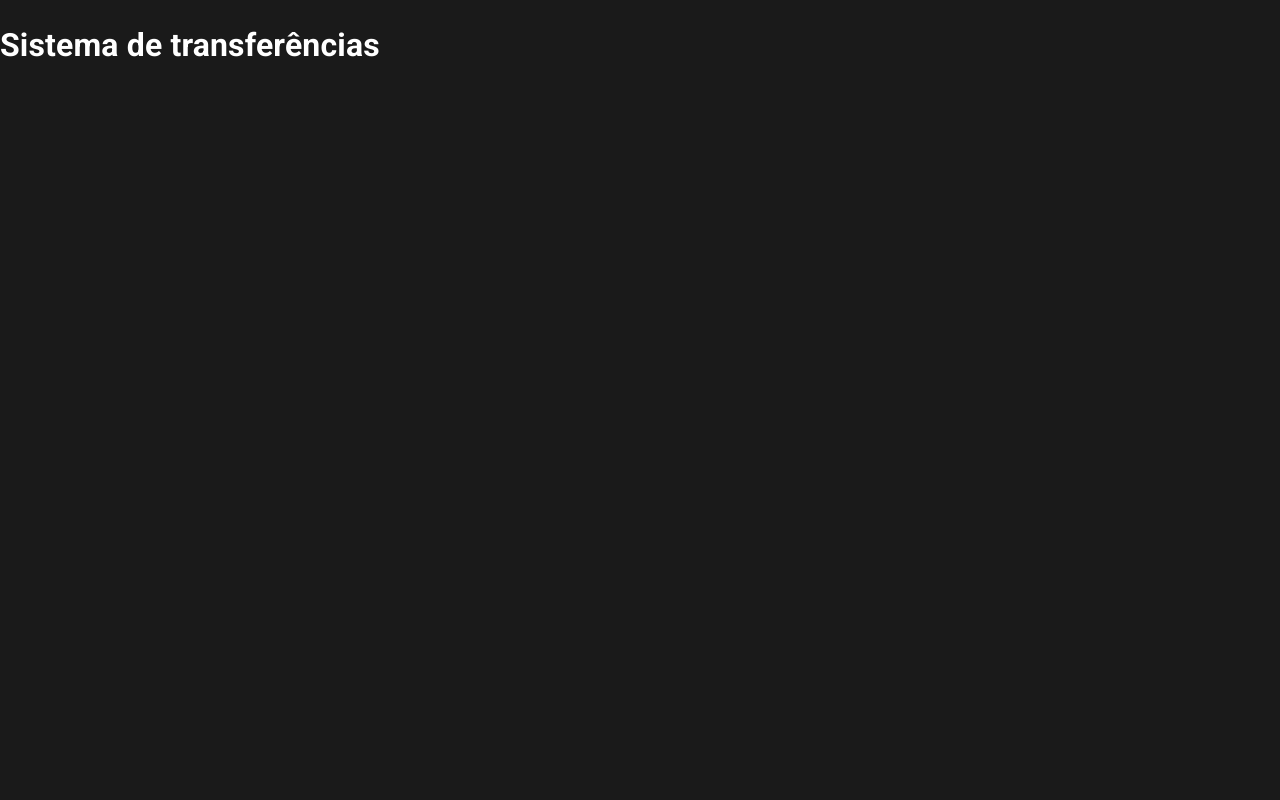
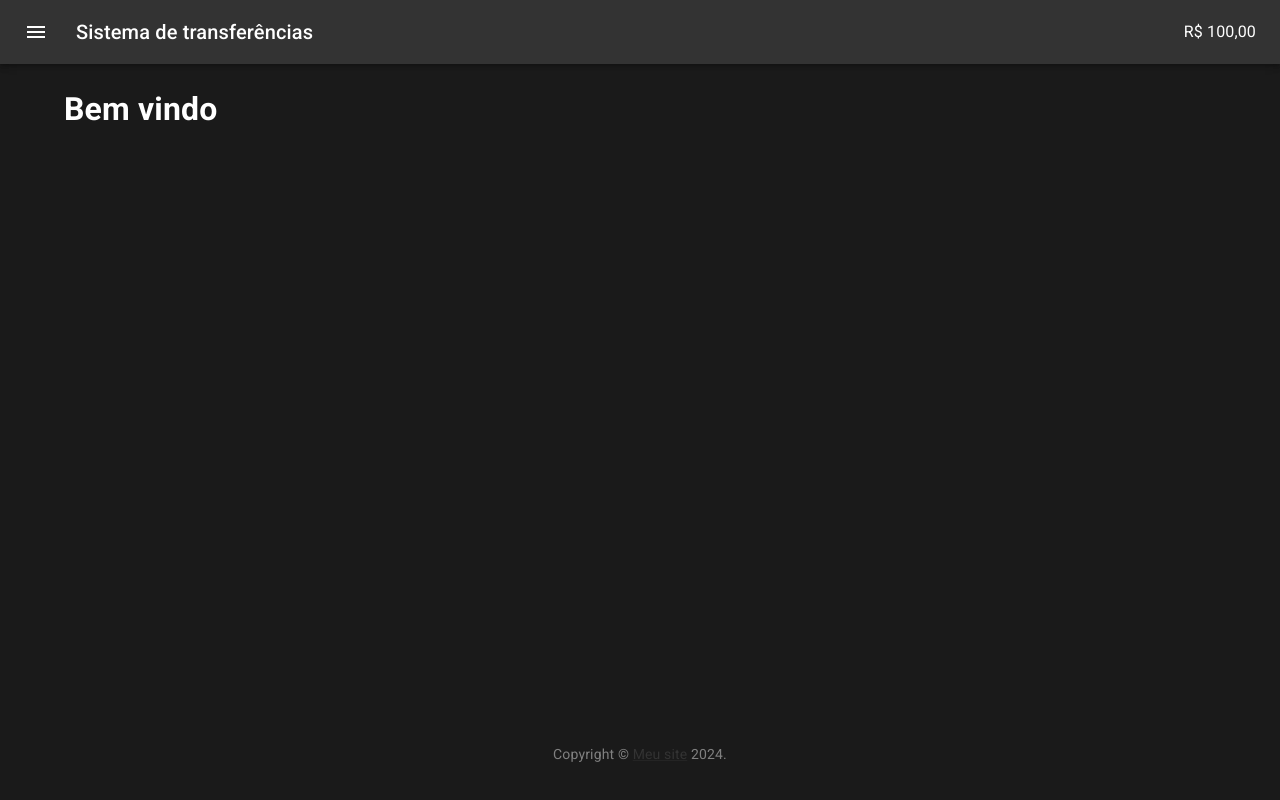
Before and after one commit to Leokrindges/front-sistema-transferencias, a React (Vite) app: page / in a window 1280 px wide. Built offline with nearby package versions, Linux system fonts and the light colour scheme.

Commit message:
feature/ Criado layout default

```diff
--- a/src/App.tsx
+++ b/src/App.tsx
@@ -4,12 +4,13 @@ import "@fontsource/roboto/500.css";
 import "@fontsource/roboto/700.css";
 import { CssBaseline, ThemeProvider } from "@mui/material";
 import { theme } from "./config/theme/DefaultTheme";
+import { AppRoutes } from "./routes/AppRoutes";
 
 export function App() {
   return (
     <ThemeProvider theme={theme}>
       <CssBaseline />
-      <h1>Sistema de transferências</h1>
+      <AppRoutes />
     </ThemeProvider>
   );
 }
--- /dev/null
+++ b/src/components/functional/Footer.tsx
@@ -0,0 +1,16 @@
+import { Container, Link, Typography } from "@mui/material";
+
+export function Footer() {
+  return (
+    <Container component='footer'>
+      <Typography variant='body2' color={"GrayText"} textAlign='center' marginTop={5}>
+        Copyright &copy;&nbsp;
+        <Link href='https://growdev.com.br' target='_blank'>
+          Meu site
+        </Link>
+        &nbsp;
+        {new Date().getFullYear()}.
+      </Typography>
+    </Container>
+  );
+}
--- /dev/null
+++ b/src/components/functional/Navbar.tsx
@@ -0,0 +1,31 @@
+import * as React from 'react';
+import AppBar from '@mui/material/AppBar';
+import Box from '@mui/material/Box';
+import Toolbar from '@mui/material/Toolbar';
+import Typography from '@mui/material/Typography';
+import IconButton from '@mui/material/IconButton';
+import MenuIcon from '@mui/icons-material/Menu';
+
+export default function Navbar() {
+  return (
+    <Box sx={{ flexGrow: 3 }}>
+      <AppBar position="static">
+        <Toolbar>
+          <IconButton
+            size="large"
+            edge="start"
+            color="inherit"
+            aria-label="menu"
+            sx={{ mr: 2 }}
+          >
+            <MenuIcon />
+          </IconButton>
+          <Typography variant="h6" component="div" sx={{ flexGrow: 1 }}>
+            Sistema de transferências
+          </Typography>
+          <Typography color="inherit">R$ 100,00</Typography>
+        </Toolbar>
+      </AppBar>
+    </Box>
+  );
+}
--- /dev/null
+++ b/src/config/layout/DefaultLayout.tsx
@@ -0,0 +1,18 @@
+import { Stack } from "@mui/material";
+
+import Navbar from "../../components/functional/Navbar";
+import { Footer } from "../../components/functional/Footer";
+
+interface DefaultLayoutProps {
+  children: React.ReactNode;
+}
+
+export function DefaultLayout({ children }: DefaultLayoutProps) {
+  return (
+    <Stack>
+      <Navbar />
+      {children}
+      <Footer />
+    </Stack>
+  );
+}
--- /dev/null
+++ b/src/pages/Home.tsx
@@ -0,0 +1,9 @@
+import { Container } from "@mui/material";
+
+export function Home() {
+  return (
+    <Container component="main" maxWidth='lg' sx={{ minHeight: "80vh" }}>
+      <h1>Bem vindo</h1>
+    </Container>
+  );
+}
--- /dev/null
+++ b/src/routes/AppRoutes.tsx
@@ -0,0 +1,18 @@
+import { createBrowserRouter, RouterProvider } from "react-router-dom";
+import { DefaultLayout } from "../config/layout/DefaultLayout";
+import { Home } from "../pages/Home";
+
+const router = createBrowserRouter([
+  {
+    path: "/",
+    element: (
+      <DefaultLayout>
+        <Home />
+      </DefaultLayout>
+    ),
+  },
+]);
+
+export function AppRoutes() {
+  return <RouterProvider router={router} />;
+}
```
